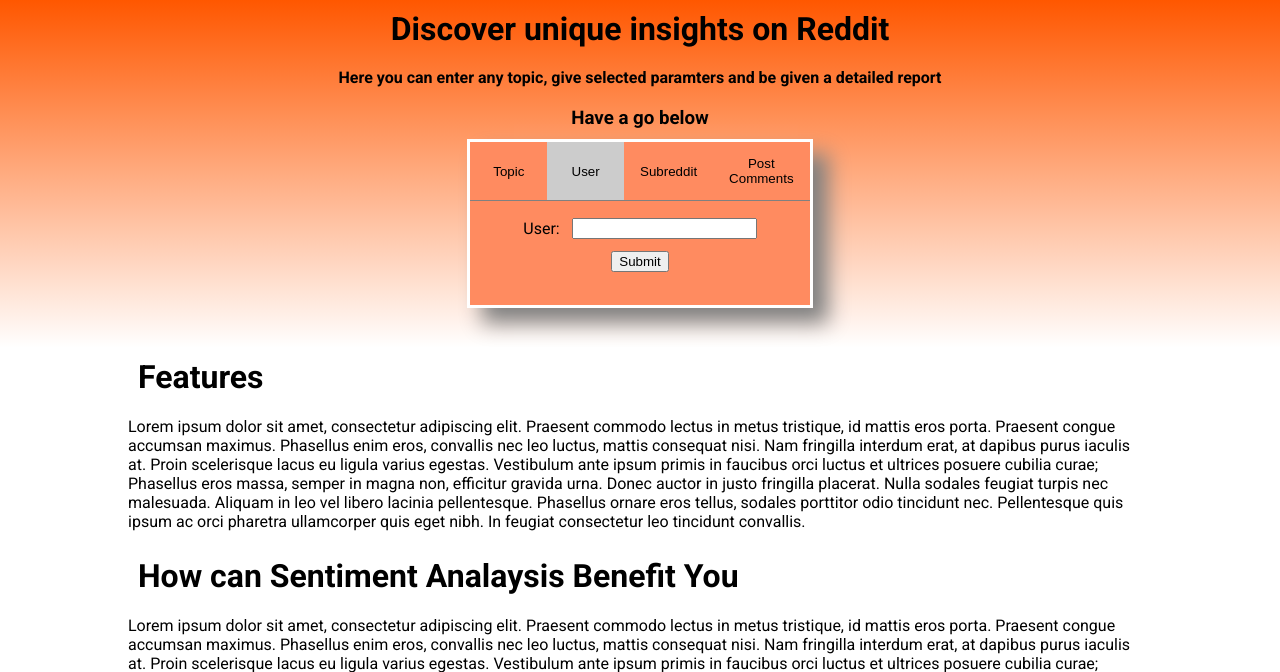
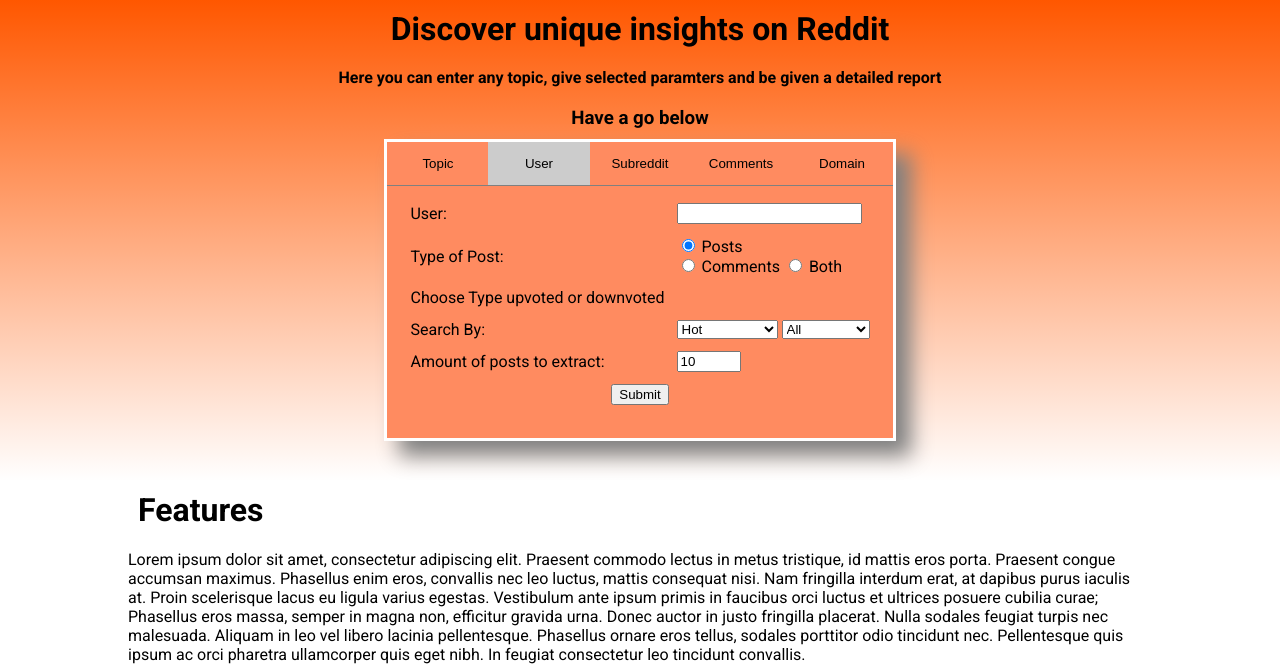
Before and after one commit to DawidP2001/SentimentAnalysisProject, a Flask app: page / in a window 1280 px wide, after a click on "User". Shown: the part 58-730 px from the top of the page. Run offline with Flask 3, Linux system fonts and the light colour scheme; some libraries are stand-ins or nearby versions.

Commit message:
Added query limits for some forms, added more functionality for the user form, added another tab for links as well as some additional comments

```diff
--- a/Website/main.py
+++ b/Website/main.py
@@ -33,16 +33,20 @@ def indexContact():
             userInformation=False
         )
 
+# This function is used to show the results of a topic search
 @app.route('/showChartsGeneralSearch', methods=['POST'])
 def submitTopic():
+    # Below extracts data from the form
     search = request.form["searchTopic"] # This contains the topic from the search
     subreddit = request.form["subredditSearchTopic"] # This contains the subreddit from the search
     querySize = request.form["querySizeTopic"] # This contains the size of the query
     if subreddit != "":
         rawData = r.queryAPI(search, subreddit, querySize)
     else:
+########### Change this so that random posts are taken from random subrreddits instead from all ##########
         rawData = r.queryAPI(search, "all", querySize) # Contains all the raw data from the query to the Reddit Api
 
+    # Below prepares the data for the page to be displayed
     datalist = Utils.createDictList(rawData) # Contains the data in a list of dictionaries
     titleList, subbredditList, authorList = r.extractData(datalist)
     keyList, itemList = Utils.convertSubOccurencesForJs(Counter(subbredditList))
@@ -57,10 +61,14 @@ def submitTopic():
             userInformation=False
         )
 
+# This function is used to show the results of a user search
 @app.route('/showChartsUserSearch', methods=['POST'])
 def submitUser():
+    # Below extracts data from the form
     user = request.form["searchUser"] # This contains the topic from the search
     rawData = r.queryUser(user) # Contains all the raw data from the query to the Reddit Api
+
+    # Below prepares the data for the page to be displayed
     datalist = Utils.createDictList(rawData) # Contains the data in a list of dictionaries
     titleList, subbredditList, authorList = r.extractData(datalist)
     keyList, itemList = Utils.convertSubOccurencesForJs(Counter(subbredditList))
@@ -78,9 +86,14 @@ def submitUser():
 # This function is used to show the results of a subreddit search
 @app.route('/showChartsSubredditSearch', methods=['POST'])
 def submitSubrredit():
+    # Below extracts data from the form
     subreddit = request.form["searchSubreddit"] # This contains the topic from the search
     searchType = request.form["typeOfSearchSubreddit"] # This contains the subreddit from the search
-    rawData = r.querySubreddit(subreddit, searchType) # Contains all the raw data from the query to the Reddit Api
+    querySize = request.form["querySizeSubreddit"] # This contains the size of the query
+    searchTimeFrame = request.form["searchTimeFrameSubreddit"] # This contains the size of the query
+    rawData = r.querySubreddit(subreddit, searchType, querySize, searchTimeFrame) # Contains all the raw data from the query to the Reddit Api
+
+    # Below prepares the data for the page to be displayed
     datalist = Utils.createDictList(rawData) # Contains the data in a list of dictionaries
     titleList, subbredditList, authorList = r.extractData(datalist)
     keyList, itemList = Utils.convertSubOccurencesForJs(Counter(subbredditList))
@@ -92,7 +105,7 @@ def submitSubrredit():
             form=False,
             charts=True,
             scrollToContact=False,
-            userInformation=True
+            userInformation=False
         )
 
 @app.route('/showChartsPostSearch', methods=['POST'])
--- a/Website/templates/form.html
+++ b/Website/templates/form.html
@@ -1,3 +1,4 @@
+<!--This form -->
 <div id="introduction">
     <h1>Discover unique insights on Reddit</h1>
     <h4>
@@ -9,7 +10,8 @@
             <button class="tab active" onclick="selectTab(event, 'searchBarTopic')">Topic</button>
             <button class="tab" onclick="selectTab(event, 'searchBarUser')">User</button>
             <button class="tab" onclick="selectTab(event, 'searchBarSubreddit')">Subreddit</button>
-            <button class="tab" onclick="selectTab(event, 'searchBarPost')">Post Comments</button>
+            <button class="tab" onclick="selectTab(event, 'searchBarPost')">Comments</button>
+            <button class="tab" onclick="selectTab(event, 'searchBarDomain')">Domain</button>
         </div>
         <div id="searchBarTopic" class="tabContent">
             <form class='searchForm' action="/showChartsGeneralSearch" method="post">
@@ -40,13 +42,51 @@
                         <td><input id='searchUser' name='searchUser' type="text"></td>
                     </tr>
                     <tr>
+                        <td><label for="typeOfPostUser">Type of Post:</label></td>
+                        <td>
+                            <input type="radio" id="postRadioUser" name="postTypeRadioUser" value="posts" checked>
+                            <label for="postRadioUser">Posts</label><br>
+                            <input type="radio" id="commentRadioUser" name="postTypeRadioUser" value="comments">
+                            <label for="commentRadioUser">Comments</label>
+                            <input type="radio" id="bothRadioUser" name="postTypeRadioUser" value="both">
+                            <label for="bothRadioUser">Both</label>
+                        </td>
+                    </tr>
+                    <tr>
+                        <td><label>Choose Type upvoted or downvoted</label></td>
+                    </tr>
+                    <tr>
+                        <td><label for="typeOfSearchUser">Search By:</label></td>
+                        <td>
+                            <select id="typeOfSearchUser" name="typeOfSearchUser" onchange="typeOfSearchChange(this)">
+                                <option value="hot">Hot</option>
+                                <option value="new">New</option>
+                                <option value="rising">Rising</option>
+                                <option value="top">Top</option>
+                                <option value="controversial">Controversial</option>
+                            </select>
+                            <select id="searchTimeFrameUser" name="searchTimeFrameUser">
+                                <option value="all">All</option>
+                                <option value="year">This Year</option>
+                                <option value="month">This Month</option>
+                                <option value="week">This Week</option>
+                                <option value="day">Today</option>
+                                <option value="hour">This hour</option>
+                            </select>
+                        </td>
+                    </tr>
+                    <tr>
+                        <td><label for="querySizeUser">Amount of posts to extract:</label></td>
+                        <td><input id="querySizeUser" name="querySizeUser" type="number" min="1" max="100" value="10"></td>
+                    </tr>
+                    <tr>
                         <td class="submitBtnCell" colspan="2"><input id="sumbitBtnUser" type="submit" onclick="showLoader()"></td>
                     </tr>
                 </table>
             </form>
         </div>
         <div id="searchBarSubreddit" class="tabContent">
-            <form class ='searchForm' action="/showChartsUserSearch" method="post">
+            <form class ='searchForm' action="/showChartsSubredditSearch" method="post">
                 <table class="formTable">
                     <tr>
                         <td><label for="searchSubreddit">Subreddit</label></label></td>
@@ -73,6 +113,10 @@
                         </td>
                     </tr>
                     <tr>
+                        <td><label for="querySizeSubreddit">Amount of posts to extract:</label></td>
+                        <td><input id="querySizeSubreddit" name="querySizeSubreddit" type="number" min="1" max="100" value="10"></td>
+                    </tr>
+                    <tr>
                         <td class="submitBtnCell" colspan="2"><input id="sumbitBtnSubreddit" type="submit" onclick="showLoader()"></td>
                     </tr>
                 </table>
@@ -82,7 +126,7 @@
             <form class ='searchForm' action="/showChartsUserSearch" method="post">
                 <table class="formTable">
                     <tr>
-                        <td><label for="searchPost">Post:</label></label></td>
+                        <td><label for="searchPost">Post Link:</label></label></td>
                         <td><input id='searchPost' name='searchUser' type="text"></td>
                     </tr>
                     <tr>
@@ -93,6 +137,27 @@
                         <td><input id='searchPost' name='searchUser' type="text"></td>
                     </tr>
                         <td class="submitBtnCell" colspan="2"><input id="sumbitBtnPost" type="submit" onclick="showLoader()"></td>
+                    </tr>
+                </table>
+            </form>
+        </div>
+        <div id="searchBarDomain" class="tabContent">
+            <form class='searchForm' action="/showChartsGeneralSearch" method="post">
+                <table class="formTable">
+                    <tr>
+                        <td><label for="searchTopic">Topic:</label></td>
+                        <td><input id='searchTopic' name='searchTopic' type="text"></td>
+                    </tr>
+                    <tr>
+                        <td><label for="subredditSearchTopic">Subreddit:</label></td>
+                        <td><input id="subredditSearchTopic" name='subredditSearchTopic' type='text'></td>
+                    </tr>
+                    <tr>
+                        <td><label for="querySizeTopic">Maximum posts to extract:</label></td>
+                        <td><input id="querySizeTopic" name="querySizeTopic" type="number" min="1" max="100" value="10"></td>
+                    </tr>
+                    <tr>
+                        <td class="submitBtnCell" colspan="2"><input id="sumbitBtnTopic"  type="submit" onclick="showLoader()"></td>
                     </tr>
                 </table>
             </form>
```
Also changed, not shown: Website/Utility/Reddit.py (+18 -8 lines).
